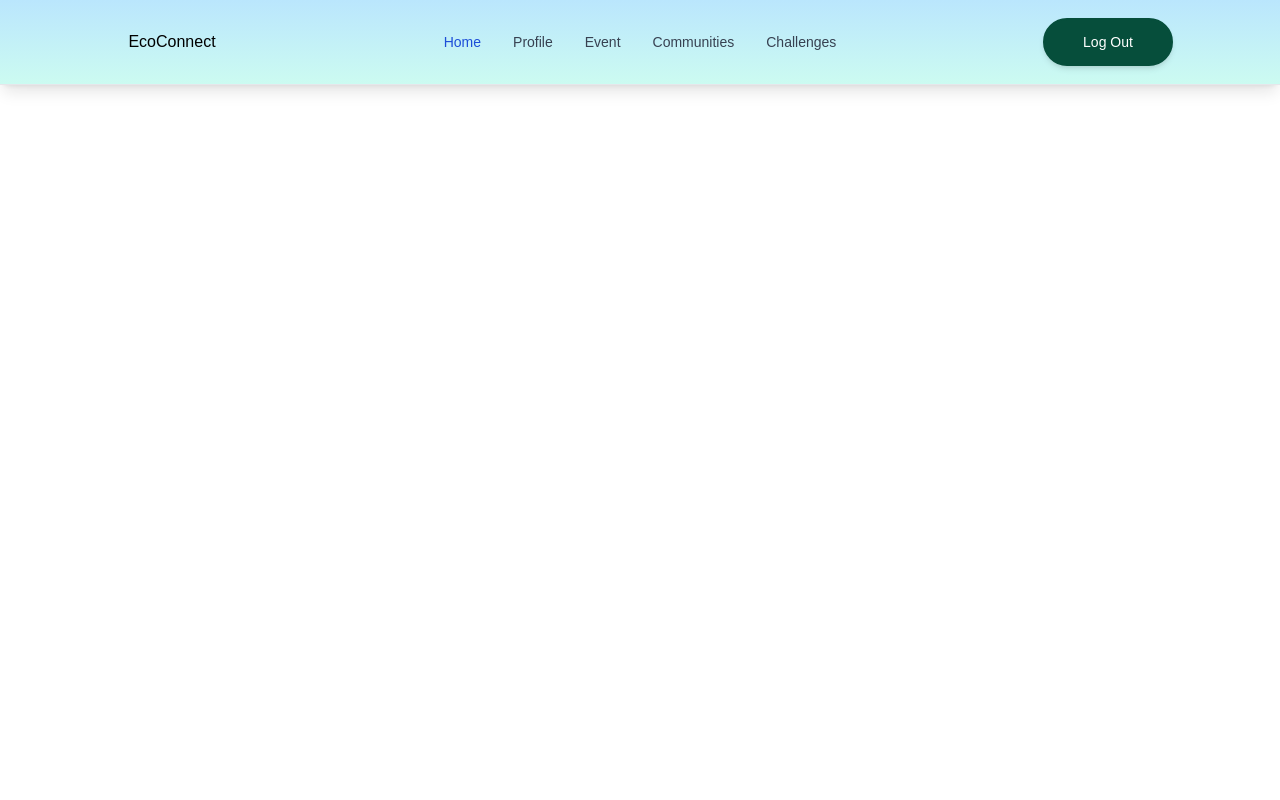
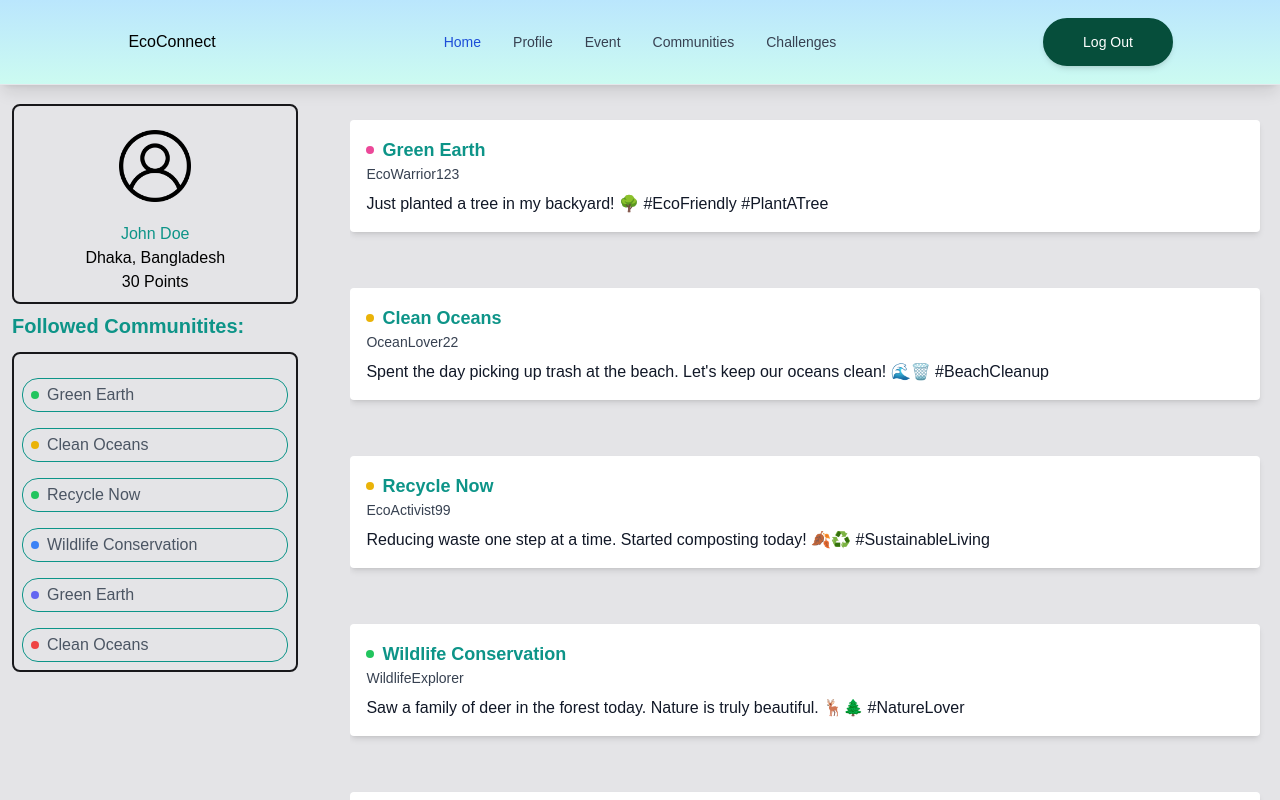
Before and after one commit to HasnainKabir-repos/EcoConnect, a React (Create React App) app in the folder frontend/: page / in a window 1280 px wide. Built offline with nearby package versions, Linux system fonts and the light colour scheme; sample sign-in values are in the browser's storage; a web font is replaced by a local one.

Commit message:
Landingpage

```diff
--- /dev/null
+++ b/frontend/src/components/CommunityPost/index.jsx
@@ -0,0 +1,24 @@
+import React from "react";
+
+const Post = ({ community, user, text }) => {
+    const getRandomColor = () => {
+        const colors = ['bg-red-500', 'bg-blue-500', 'bg-green-500', 'bg-yellow-500', 'bg-pink-500', 'bg-indigo-500'];
+        const randomColor = colors[Math.floor(Math.random() * colors.length)];
+        return randomColor;
+    };
+    return (
+        <>
+            <div className="bg-white shadow-md rounded mb-4 p-4">
+            <div className="flex flex-row items-center ">
+                <div className={`w-2 h-2 rounded-full mr-2 ${getRandomColor()}`}></div>
+                <div className="text-teal-600 font-semibold text-lg">{community}</div>
+            </div>
+
+            <div className="text-gray-700 text-sm mb-2">{user}</div>
+            <div className="text-gray-900">{text}</div>
+            </div>
+        </>
+    );
+};
+
+export default Post;
--- a/frontend/src/components/Main/index.jsx
+++ b/frontend/src/components/Main/index.jsx
@@ -1,10 +1,122 @@
 import TopBar from "../TopBar";
+import { useUserProfile } from "../../hooks/useUserProfile";
+import avatar from '../../assets/avatar.png';
+import Post from '../CommunityPost';
+const Main = () => {
+	const { userProfile, userInfo, isLoading } = useUserProfile();
 
-const Main = () => {
+	const posts = [
+		{
+		  community: "Green Earth",
+		  user: "EcoWarrior123",
+		  text: "Just planted a tree in my backyard! 🌳 #EcoFriendly #PlantATree"
+		},
+		{
+			community: "Clean Oceans",
+		user: "OceanLover22",
+		  text: "Spent the day picking up trash at the beach. Let's keep our oceans clean! 🌊🗑️ #BeachCleanup"
+		},
+		{
+			community: "Recycle Now",
+			user: "EcoActivist99",
+		  text: "Reducing waste one step at a time. Started composting today! 🍂♻️ #SustainableLiving"
+		},
+		{
+			community: "Wildlife Conservation",
+			user: "WildlifeExplorer",
+		  text: "Saw a family of deer in the forest today. Nature is truly beautiful. 🦌🌲 #NatureLover"
+		},
+		{
+			community: "Green Earth",
+			user: "EcoActivist123",
+			text: "Visited a local eco-friendly farm and learned about sustainable agriculture. 🌱🚜 #Sustainability"
+		  },
+		  {
+			community: "Clean Oceans",
+			user: "OceanLover42",
+			text: "Participated in a beach cleanup today. Let's protect our oceans! 🏖️♻️ #BeachCleanup"
+		  },
+	  ];
 
+
+    const getRandomColor = () => {
+        const colors = ['bg-red-500', 'bg-blue-500', 'bg-green-500', 'bg-yellow-500', 'bg-pink-500', 'bg-indigo-500'];
+        const randomColor = colors[Math.floor(Math.random() * colors.length)];
+        return randomColor;
+    };
 	return (
 		<>
 			<TopBar />
+			<main className=" pt-20 min-h-screen min-w-screen bg-zinc-200">
+				<div className="fixed flex flex-row w-full">
+					<div className="w-1/4 p-3">
+						<div className="">
+							<div className="flex flex-col border-2 mt-3 rounded-lg border-zinc-900 h-1/3 items-center justify-center">
+								<div className="overflow-hidden flex items-center justify-center h-24  w-24 p-3 mt-3">
+											{userProfile.profileImage ? (
+												<img
+													src={`http://localhost:8080/api/uploads/${userProfile.profileImage}`}
+													alt="Profile Picture"
+													className=""
+												/>
+											) : (
+												<img
+													src={avatar}
+													alt="Default Image"
+													className=""
+												/>
+											)}
+								</div>
+								<div className="flex flex-col p-2 items-center justify-center">
+									<div className="">
+										<div className="font-medium text-teal-600">John Doe</div>
+									</div>
+									<div>
+										<div className="font-medium">Dhaka, Bangladesh</div>
+									</div>
+									<div>
+										<div className="font-medium">30 Points</div>
+									</div>
+
+								</div>
+							</div>
+
+							<div className=" flex flex-col mt-2 h-2/3">
+								<div className="font-semibold text-xl text-teal-600 mb-3">Followed Communitites:</div>
+								<div className="overflow-auto max-h-80 pr-2 rounded-lg border-2 border-zinc-900 p-2" >
+									<div>
+										<div className="flex flex-wrap mt-2 flex-col ">
+											{posts.map((post, index) => (
+												<div key={index} className=" py-1 my-2 px-2 flex items-center rounded-2xl border border-teal-600">
+													<div className={`w-2 h-2 rounded-full mr-2 ${getRandomColor()}`}></div>
+													<div className="text-base text-gray-600">{post.community}</div>
+												</div>
+												))}
+										</div>
+									</div>
+								</div>
+							</div>
+						</div>
+					</div>
+					<div className="w-3/4 mt-5 ml-10 pr-5 overflow-auto max-h-screen">
+						<div className="flex flex-col  mx-auto">
+							{posts.map((post, index) =>(
+
+								<div key={index} className="py-5">
+
+									<Post
+										community={post.community}
+										user={post.user}
+										text={post.text}
+									/>
+								</div>
+
+							))}
+						</div>
+					</div>
+
+				</div>
+			</main>
 		</>
 	);
 };
```
